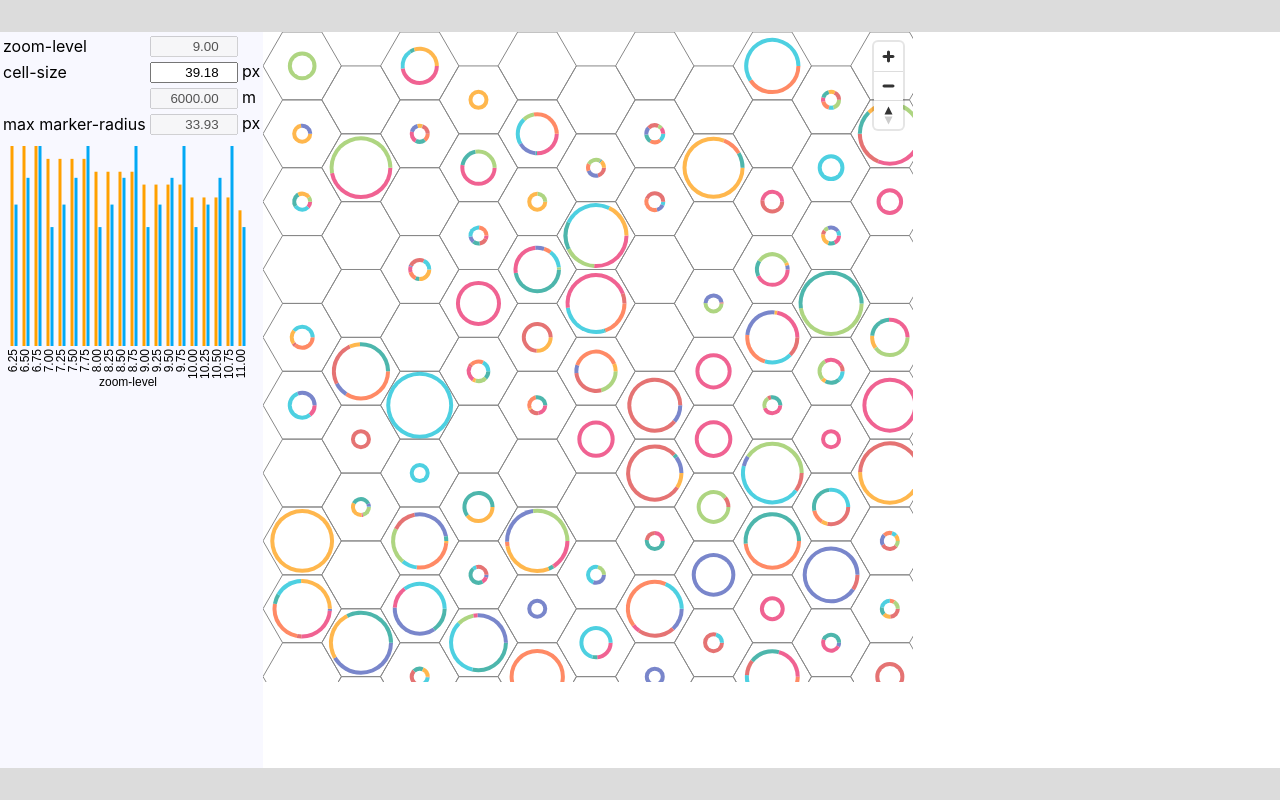
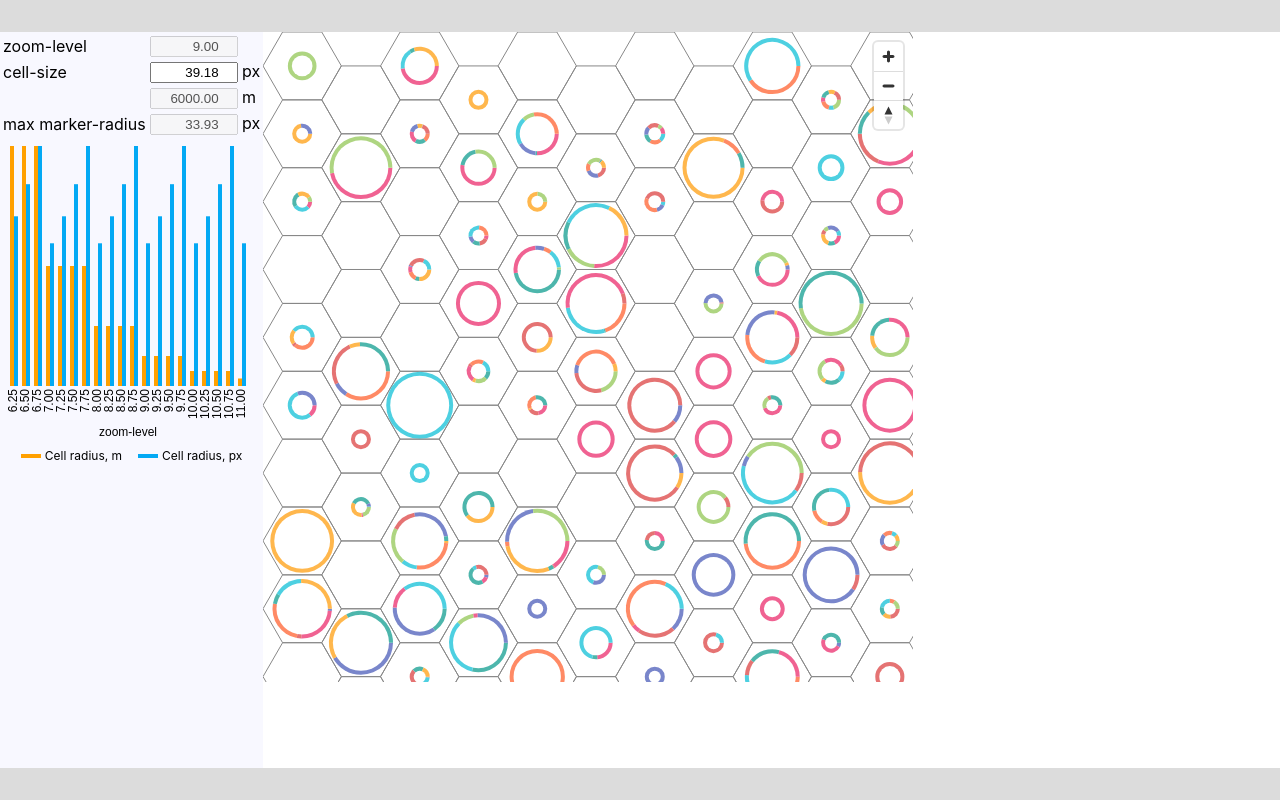
Before and after one commit to artembert/cluster-sizes, a React (Create React App) app: page / in a window 1280 px wide. Built offline with nearby package versions, Linux system fonts and the light colour scheme; no server answers.

Commit message:
Add legend above the plot

```diff
--- /dev/null
+++ b/src/components/UIComponents/ProfilePlot/ProfilePlot.module.css
@@ -0,0 +1,27 @@
+.container {
+}
+
+.plot {
+}
+
+.legend {
+  display: flex;
+  gap: 16px;
+  justify-content: center;
+}
+
+.legendItem {
+  display: flex;
+  align-items: center;
+  font-size: 12px;
+  line-height: 1;
+}
+
+.marker {
+  width: 20px;
+  height: 4px;
+}
+
+.label {
+  margin-left: 4px;
+}
--- a/src/components/UIComponents/ProfilePlot/ProfilePlot.tsx
+++ b/src/components/UIComponents/ProfilePlot/ProfilePlot.tsx
@@ -3,16 +3,17 @@ import { INITIAL_LATITUDE } from "../../../contexts/GridCellSizeContext";
 import { getCellSizeInMetersByZoom } from "../../../geo-helpers/grid-cell-size-by-zoom.helper";
 import { getPixelsFromMeters } from "../../../geo-helpers/meters-per-pixels.helper";
 import Canvas from "../../MapComponents/Canvas/Canvas";
+import styles from "./ProfilePlot.module.css";
 
 interface Props {
   width: number;
   height: number;
 }
 
-const metersColor = "#FFA000";
-const pxColor = "#03A9F4";
+export const metersColor = "#FFA000";
+export const pxColor = "#03A9F4";
 const bottomLabelPadding = 10;
-const bottomValuesLabelsPadding = 30;
+const bottomValuesLabelsPadding = 50;
 const zoomLevels = Array.from({ length: 45 })
   .fill(undefined)
   .map((_, index) => 0.25 * index)
@@ -29,9 +30,10 @@ function drawPlot(
   clearGrid(ctx, width, height);
   const cellSizes = zoomLevels.map((zoomLevel) => ({
     zoomLevel,
-    cellSizeInMeters: Math.log10(
-      getCellSizeInMetersByZoom({ zoomLevel, lat: INITIAL_LATITUDE })
-    ),
+    cellSizeInMeters: getCellSizeInMetersByZoom({
+      zoomLevel,
+      lat: INITIAL_LATITUDE,
+    }),
     cellSizeInPx: getPixelsFromMeters({
       lat: INITIAL_LATITUDE,
       zoomLevel,
@@ -66,7 +68,7 @@ function drawPlot(
       chartHeight + 3
     );
   });
-  renderLabel(ctx, "zoom-level", width / 2, height);
+  renderLabel(ctx, "zoom-level", width / 2, height - bottomLabelPadding);
 }
 
 function renderCellInMeters({
@@ -90,7 +92,7 @@ function renderCellInMeters({
     firstLineIndent + indentBetweenLines * index - 2,
     chartHeight - (cellSizeInMeters / metersMaxHeight) * chartHeight
   );
-  ctx.lineWidth = 3;
+  ctx.lineWidth = 4;
   ctx.strokeStyle = metersColor;
   ctx.stroke();
   ctx.closePath();
@@ -164,7 +166,29 @@ const ProfilePlot: FunctionComponent<Props> = ({ width, height }) => {
     return drawPlot.call(null, ctx, width, height);
   }
 
-  return <Canvas draw={draw} width={width} height={height} />;
+  return (
+    <div className={styles.container}>
+      <div className={styles.plot}>
+        <Canvas draw={draw} width={width} height={height} />
+      </div>
+      <div className={styles.legend}>
+        <div className={styles.legendItem}>
+          <span
+            className={styles.marker}
+            style={{ backgroundColor: metersColor }}
+          ></span>
+          <span className={styles.label}>Cell radius, m</span>
+        </div>
+        <div className={styles.legendItem}>
+          <span
+            className={styles.marker}
+            style={{ backgroundColor: pxColor }}
+          ></span>
+          <span className={styles.label}>Cell radius, px</span>
+        </div>
+      </div>
+    </div>
+  );
 };
 
 export default ProfilePlot;
--- a/src/components/UIComponents/Sidebar/Sidebar.tsx
+++ b/src/components/UIComponents/Sidebar/Sidebar.tsx
@@ -77,7 +77,7 @@ const Sidebar: FunctionComponent = () => {
         </tbody>
       </table>
       <div className={styles.profilePlot}>
-        <ProfilePlot width={240} height={240} />
+        <ProfilePlot width={240} height={300} />
       </div>
     </div>
   );
```
